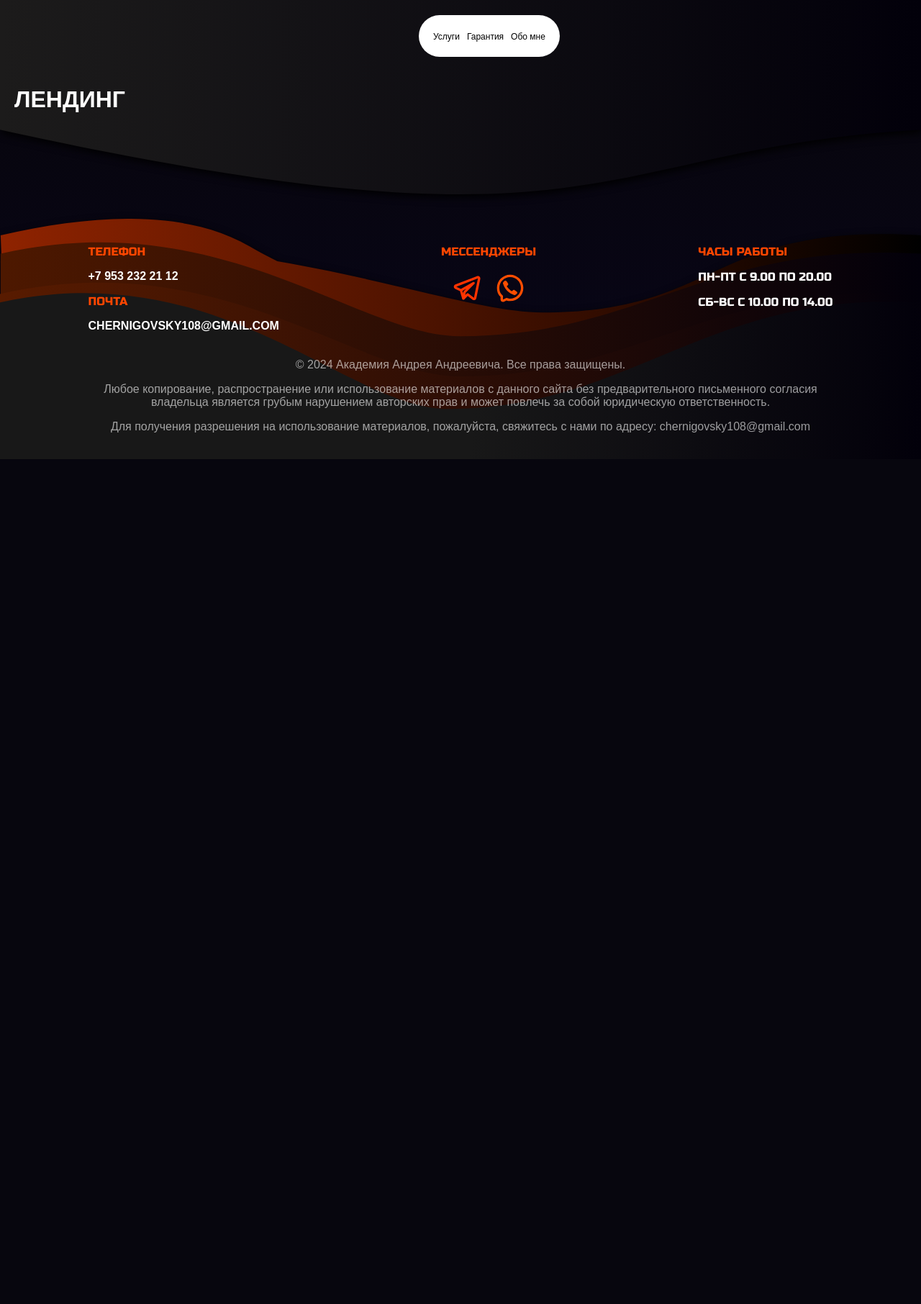
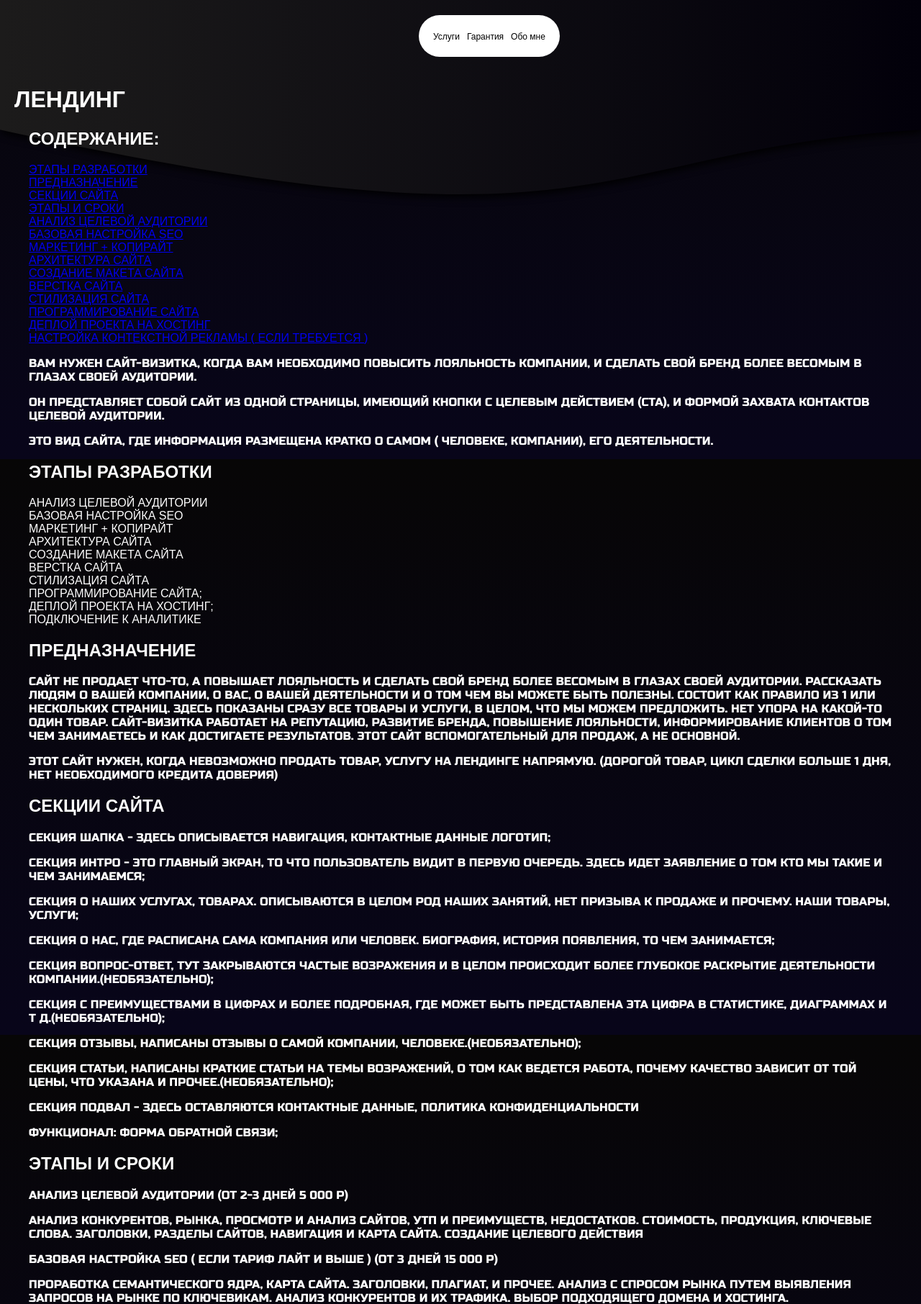
Before and after one commit to AndrewChernigovsky/AAA, a PHP site: page /pages/landing.php in a window 1280 px wide. Shown: the part 162-1974 px from the top of the page at 72% size. Before the commit the page ends 800 px from the top, so only its background shows below. Run offline with PHP 8.4, Linux system fonts and the light colour scheme.

Commit message:
Закончил базовую разметку

```diff
--- a/pages/landing.php
+++ b/pages/landing.php
@@ -21,6 +21,21 @@
   <main class="main">
     <div class="container">
       <h1>Лендинг</h1>
+      <?php
+  include './../sections/landing/content.php';
+  ?>
+      <?php
+  include './../sections/landing/stages.php';
+  ?>
+      <?php
+  include './../sections/landing/purpose.php';
+  ?>
+      <?php
+  include './../sections/landing/site.php';
+  ?>
+      <?php
+  include './../sections/landing/deadlines.php';
+  ?>
     </div>
   </main>
   <?php
--- /dev/null
+++ b/sections/landing/content.php
@@ -0,0 +1,39 @@
+<section class="content">
+  <div class="container">
+    <div class="content__wrapper">
+        <h2 class="content__title">Содержание:</h2>
+        <ol class="content__primary-list list-style-none">
+            <li class="content__primary-item"><a href="#" id="primary-content-1">Этапы разработки</a></li>
+            <li class="content__primary-item"><a href="#" id="primary-content-2">Предназначение </a></li>
+            <li class="content__primary-item"><a href="#" id="primary-content-3">Секции сайта</a></li>
+            <li class="content__primary-item"><a href="#" id="primary-content-4">Этапы и сроки</a>
+                <ol class="content__secondary-list list-style-none">
+                    <li class="content__secondary-item"><a href="#" id="secondary-content-1">Анализ Целевой Аудитории</a></li>
+                    <li class="content__secondary-item"><a href="#" id="secondary-content-2">Базовая настройка SEO</a></li>
+                    <li class="content__secondary-item"><a href="#" id="secondary-content-3">Маркетинг + Копирайт</a></li>
+                    <li class="content__secondary-item"><a href="#" id="secondary-content-4">Архитектура сайта</a></li>
+                    <li class="content__secondary-item"><a href="#" id="secondary-content-5">Создание макета сайта</a></li>
+                    <li class="content__secondary-item"><a href="#" id="secondary-content-6">Верстка сайта</a></li>
+                    <li class="content__secondary-item"><a href="#" id="secondary-content-7">Стилизация сайта</a></li>
+                    <li class="content__secondary-item"><a href="#" id="secondary-content-8">Программирование сайта</a></li>
+                    <li class="content__secondary-item"><a href="#" id="secondary-content-9">Деплой проекта на хостинг</a></li>
+                    <li class="content__secondary-item"><a href="#" id="secondary-content-10">Настройка контекстной рекламы ( если требуется )</a></li>
+                </ol>
+            </li>
+        </ol>
+        <div class="content__block">
+            <p class="content__text">
+                Вам нужен сайт-визитка, когда вам необходимо повысить лояльность компании,
+                 и сделать свой бренд более весомым в глазах своей аудитории.
+            </p>
+            <p class="content__text">
+                Он представляет собой сайт из одной страницы,
+                 имеющий кнопки с целевым действием (CTA), и формой захвата контактов целевой аудитории.
+            </p>
+            <p class="content__text">
+                Это вид сайта, где информация размещена кратко о самом ( человеке, компании), его деятельности.
+            </p>
+        </div>
+    </div>
+  </div>
+</section>
--- /dev/null
+++ b/sections/landing/deadlines.php
@@ -0,0 +1,100 @@
+<section class="deadlines">
+    <div class="container">
+        <div class="deadlines__wrapper">
+            <h2 class="deadlines__title" id="primary-content-4">Этапы и сроки</h2>
+            <ul class="deadlines__list list-style-none">
+                <li class="deadlines__list-item">
+                    <p class="deadlines__item-title">
+                        <span class="deadlines__item-italic">Анализ Целевой Аудитории </span>
+                        <span class="deadlines__item-bold"> (от 2-3 дней 5 000 Р)</span>
+                    </p>
+                    <p class="deadlines__item-text">
+                    Анализ конкурентов, рынка, просмотр и анализ сайтов, УТП и преимуществ, недостатков. Стоимость, продукция, ключевые слова. Заголовки, разделы сайтов, навигация и карта сайта. Создание Целевого действия
+                    </p>
+                </li>
+                <li class="deadlines__list-item">
+                    <p class="deadlines__item-title">
+                        <span class="deadlines__item-italic">Базовая настройка SEO ( если тариф лайт и выше )</span>
+                        <span class="deadlines__item-bold">  (от 3 дней 15 000 Р)</span>
+                    </p>
+                    <p class="deadlines__item-text">
+                    Проработка семантического ядра, карта сайта. Заголовки, плагиат, и прочее. Анализ с спросом рынка путем выявления запросов на рынке по ключевикам. Анализ конкурентов и их трафика. Выбор подходящего домена и хостинга.
+                    </p>
+                </li>
+                <li class="deadlines__list-item">
+                    <p class="deadlines__item-title">
+                        <span class="deadlines__item-italic">Маркетинг + Копирайт </span>
+                        <span class="deadlines__item-bold">(от 2-3 дней 5 000 Р)</span>
+                    </p>
+                    <p class="deadlines__item-text">
+                        	На основе данных, полученных из анализа ЦА, выстраивается стратегия продаж и логическая цепочка по которой должен двигаться потребитель для совершения ключевого действия ( позвонить, оставить заявку и т д ).
+                        Копирайтер в связке с маркетологом пишут текста, учитывая ТЗ, полученное из SEO-специалиста с предыдущего этапа ( если выбран тариф лайт и выше ).
+                    </p>
+                </li>
+                <li class="deadlines__list-item">
+                    <p class="deadlines__item-title">
+                        <span class="deadlines__item-italic">Архитектура сайта </span>
+                        <span class="deadlines__item-bold"> (от 7 дней 20 000 Р)</span>
+                    </p>
+                    <p class="deadlines__item-text">
+                    Какие должны быть страница, разделы, блоки, текста.Какой должен быть функционал, какие действия должен совершать пользователь.На каких технологиях должен быть написан сайт, где и как размещаться, как обслужиться.Заложение архитектуры ( возможность для масштабирования, поддержания сайта без потери производительности в разработке и скорости работы сайта ) Выбор подходящего домена и хостинга.
+                    </p>
+                </li>
+                <li class="deadlines__list-item">
+                    <p class="deadlines__item-title">
+                        <span class="deadlines__item-italic">Создание дизайн-макета сайта </span>
+                        <span class="deadlines__item-bold">(от 10 дней 30 000 Р)</span>
+                    </p>
+                    <p class="deadlines__item-text">
+                    В специальной программе, разработка наглядного примера того как будет выглядеть сайт в интернете.Проработка цветовой гаммы, шрифтов, картинок, графики и прочего.Также включается юзабилити ( при тарифе полный фарш ), проработка интерфейса.Это нужно для того чтобы при написании кода, верстки. Все было чисто, аккуратно и позволяло в дальнейшем работать с сайтом ( что-то переписать, дописать в коде ).
+                    </p>
+                </li>
+                <li class="deadlines__list-item">
+                    <p class="deadlines__item-title">
+                        <span class="deadlines__item-italic">Верстка сайта </span>
+                        <span class="deadlines__item-bold"> (от 7-10 дней 30 000 Р)</span>
+                    </p>
+                    <p class="deadlines__item-text">
+                    В специальной программе, разработка макета, пишется сам код, который в последствии будет загружаться на хостинг и отображаться у всех пользователей. Верстка относится к наброску таблиц, то как и в каком месте должна отображаться информация.
+                    </p>
+                </li>
+                <li class="deadlines__list-item">
+                    <p class="deadlines__item-title">
+                        <span class="deadlines__item-italic">Стилизация сайта  </span>
+                        <span class="deadlines__item-bold"> (от 7 дней 15 000 Р)</span>
+                    </p>
+                    <p class="deadlines__item-text">
+                    В специальной программе, разработка макета, пишется сам код, который в последствии будет загружаться на хостинг и отображаться у всех пользователей. Стилизация относится к тому чтобы таблицы и информация была красиво оформлена, размечена по сеткам и соответствовала дизайн-макету.
+                    </p>
+                </li>
+                <li class="deadlines__list-item">
+                    <p class="deadlines__item-title">
+                        <span class="deadlines__item-italic">Программирование сайта</span>
+                        <span class="deadlines__item-bold"> (от 3 дней 5 000 Р)</span>
+                    </p>
+                    <p class="deadlines__item-text">
+                    В специальной программе, разработка макета, пишется сам код, который в последствии будет загружаться на хостинг и отображаться у всех пользователей. Программирование относится к функционалу сайта, написание скриптов и прочего. Например продвинутая валидация формы, защита от ботов, капча и много другое относится к написанию скриптов.
+                    </p>
+                </li>
+                <li class="deadlines__list-item">
+                    <p class="deadlines__item-title">
+                        <span class="deadlines__item-italic">Деплой проекта на хостинг</span>
+                        <span class="deadlines__item-bold"> (от 1 дня 7 000 Р)</span>
+                    </p>
+                    <p class="deadlines__item-text">
+                    Весь код, грузится на хостинг и оттуда выдается по адресу домена. Настройка сертификатов, защиты от DDOS - атак, настройка почтового ящика.
+                    </p>
+                </li>
+                <li class="deadlines__list-item">
+                    <p class="deadlines__item-title">
+                        <span class="deadlines__item-italic">Настройка контекстной рекламы</span>
+                        <span class="deadlines__item-bold"> (от 3 дней 15 000 Р)</span>
+                    </p>
+                    <p class="deadlines__item-text">
+                    Подключение и настройка Личного кабинета для создания рекламной компании, например Яндекс Директ. Подключение аналитики на сайт, накрутка трафика согласно ЦА ( целевая аудитория ) А/Б тестирование на основе 2 посадочных страниц для настройки ЯД ( контекстной рекламы )
+                    </p>
+                </li>
+            </ul>
+        </div>
+    </div>
+</section>
--- /dev/null
+++ b/sections/landing/purpose.php
@@ -0,0 +1,20 @@
+<section class="purpose">
+    <div class="container">
+        <div class="purpose__wrapper">
+            <h2 class="purpose__title" id="primary-content-2">Предназначение </h2>
+            <p class="purpose__text">
+            Сайт не продает что-то, а повышает лояльность и сделать свой бренд более весомым в глазах своей аудитории.
+            Рассказать людям о вашей компании, о вас, о вашей деятельности и о том чем вы можете быть полезны.
+             Состоит как правило из 1 или нескольких страниц.
+            Здесь показаны сразу все товары и услуги, в целом, что мы можем предложить.
+             Нет упора на какой-то один товар. Сайт-визитка работает на репутацию, развитие бренда, повышение лояльности,
+              информирование клиентов о том чем занимаетесь и как достигаете результатов.
+             Этот сайт вспомогательный для продаж, а не основной.
+            </p>
+            <p class="purpose__text">
+            Этот сайт нужен, когда невозможно продать товар, услугу на лендинге напрямую.
+             (дорогой товар, цикл сделки больше 1 дня, нет необходимого кредита доверия)
+            </p>
+        </div>
+    </div>
+</section>
--- /dev/null
+++ b/sections/landing/site.php
@@ -0,0 +1,69 @@
+<section class="site">
+    <div class="container">
+        <div class="site__wrapper">
+            <h2 class="site__title" id="primary-content-3">Секции сайта</h2>
+            <ul class="site__list list-style-none">
+                <li class="site__list-item">
+                    <p class="site__item-text">
+                        <span class="site__item-title">Секция Шапка</span>
+                         - здесь описывается навигация, контактные данные Логотип;
+                    </p>
+                </li>
+                <li class="site__list-item">
+                    <p class="site__item-text">
+                        <span class="site__item-title">Секция Интро</span>
+                         - это главный экран, то что пользователь видит в первую очередь. Здесь идет заявление о том кто мы такие и чем занимаемся;
+                    </p>
+                </li>
+                <li class="site__list-item">
+                    <p class="site__item-text">
+                        <span class="site__item-title">Секция о наших услугах, товарах.</span>
+                         Описываются в целом род наших занятий, нет призыва к продаже и прочему. Наши товары, услуги;
+                    </p>
+                </li>
+                <li class="site__list-item">
+                    <p class="site__item-text">
+                        <span class="site__item-title">Секция о нас,</span>
+                         где расписана сама компания или человек. Биография, история появления, то чем занимается;
+                    </p>
+                </li>
+                <li class="site__list-item">
+                    <p class="site__item-text">
+                        <span class="site__item-title">Секция вопрос-ответ,</span>
+                         тут закрываются частые возражения и в целом происходит более глубокое раскрытие деятельности компании.(необязательно);
+                    </p>
+                </li>
+                <li class="site__list-item">
+                    <p class="site__item-text">
+                        <span class="site__item-title">Секция с преимуществами</span>
+                         в цифрах и более подробная, где может быть представлена эта цифра в статистике, диаграммах и т д.(необязательно);
+                    </p>
+                </li>
+                <li class="site__list-item">
+                    <p class="site__item-text">
+                        <span class="site__item-title">Секция Отзывы,</span>
+                         написаны отзывы о самой компании, человеке.(необязательно);
+                    </p>
+                </li>
+                <li class="site__list-item">
+                    <p class="site__item-text">
+                        <span class="site__item-title">Секция Статьи,</span>
+                         написаны краткие статьи на темы возражений, о том как ведется работа, почему качество зависит от той цены, что указана и прочее.(необязательно);
+                    </p>
+                </li>
+                <li class="site__list-item">
+                    <p class="site__item-text">
+                        <span class="site__item-title">Секция Подвал</span>
+                         - здесь оставляются контактные данные, политика конфиденциальности
+                    </p>
+                </li>
+                <li class="site__list-item">
+                    <p class="site__item-text">
+                        <span class="site__item-title">Функционал:</span>
+                         форма обратной связи;
+                    </p>
+                </li>
+            </ul>
+        </div>
+    </div>
+</section>
--- /dev/null
+++ b/sections/landing/stages.php
@@ -0,0 +1,19 @@
+<section class="stages">
+    <div class="container">
+        <div class="stages__wrapper">
+            <h2 class="stages__title" id="primary-content-1">Этапы разработки</h2>
+            <ul class="stages__list list-style-none">
+                <li class="stages__list-item">Анализ Целевой Аудитории</li>
+                <li class="stages__list-item">Базовая настройка SEO</li>
+                <li class="stages__list-item">Маркетинг + Копирайт</li>
+                <li class="stages__list-item">Архитектура сайта</li>
+                <li class="stages__list-item">Создание макета сайта</li>
+                <li class="stages__list-item">Верстка сайта</li>
+                <li class="stages__list-item">Стилизация сайта</li>
+                <li class="stages__list-item">Программирование сайта;</li>
+                <li class="stages__list-item">Деплой проекта на хостинг;</li>
+                <li class="stages__list-item">Подключение к аналитике</li>
+            </ul>
+        </div>
+    </div>
+</section>
```
